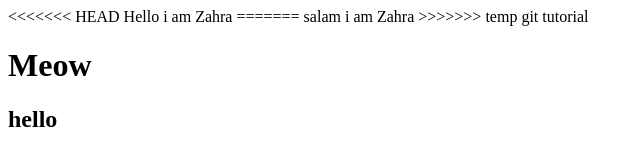
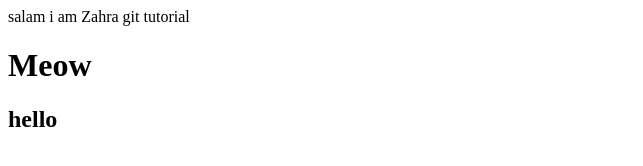
Before and after one commit to zahraghasemi20/super-engine, a plain HTML site: page index.html in a window 1280 px wide. Shown: the whole page, without its empty margins (0-643 px from the left). Drawn offline with Linux system fonts and the light colour scheme.

Commit message:
resolve merge conglict

```diff
--- a/index.html
+++ b/index.html
@@ -6,11 +6,7 @@
     <title>Document</title>
 </head>
 <body>
-<<<<<<< HEAD
-    Hello i am Zahra
-=======
     salam i am Zahra
->>>>>>> temp
     git tutorial
 
     <h1>Meow</h1>
```
